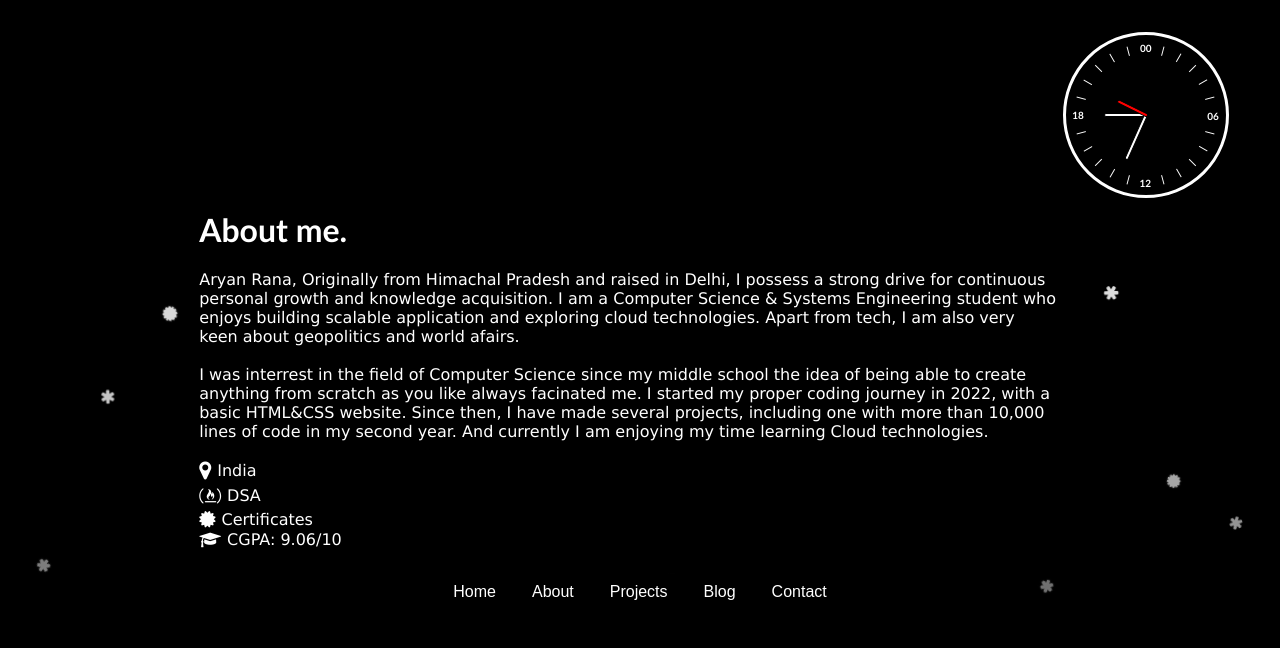
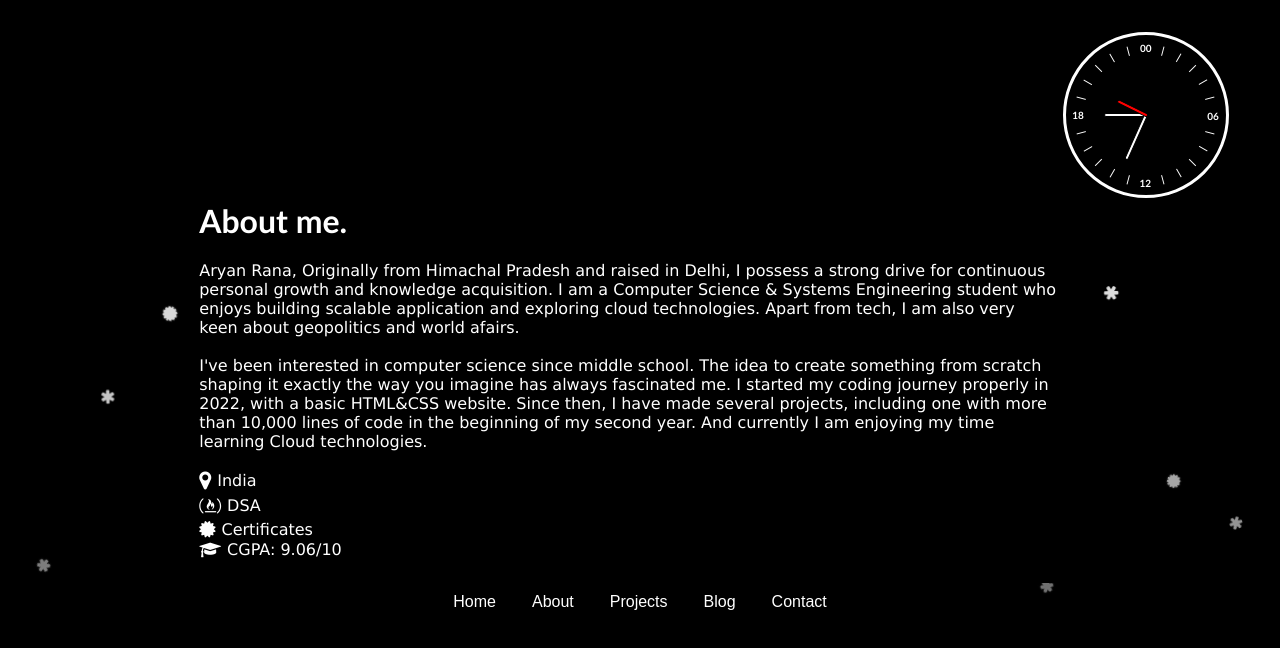
Before and after one commit to ar-rana/Portfolio, a React (Vite) app in the folder client/: page /about in a window 1280 px wide. Shown: the top 648 px of the page. Built offline with nearby package versions, Linux system fonts and the light colour scheme.

Commit message:
corrected some typos

```diff
--- a/client/src/components/AboutView/AboutView.tsx
+++ b/client/src/components/AboutView/AboutView.tsx
@@ -12,10 +12,10 @@ const AboutView = () => {
       </span>
       <br />
       <span className={styles.about_text}>
-        I was interrest in the field of Computer Science since my middle school the idea
-        of being able to create anything from scratch as you like always facinated me.
-        I started my proper coding journey in 2022, with a basic HTML&CSS website. Since
-        then, I have made several projects, including one with more than 10,000 lines of code in my second year.
+        I've been interested in computer science since middle school.
+        The idea to create something from scratch shaping it exactly the way you imagine has always fascinated me.
+        I started my coding journey properly in 2022, with a basic HTML&CSS website. Since
+        then, I have made several projects, including one with more than 10,000 lines of code in the beginning of my second year.
         And currently I am enjoying my time learning Cloud technologies.
       </span>
       <br />
```
